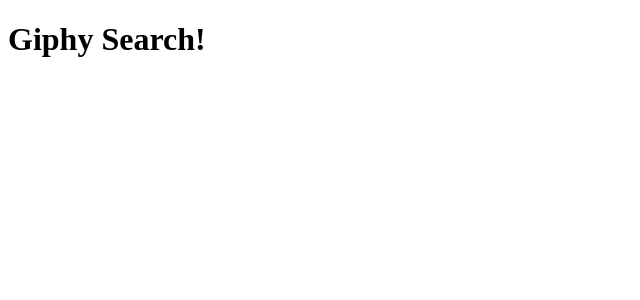
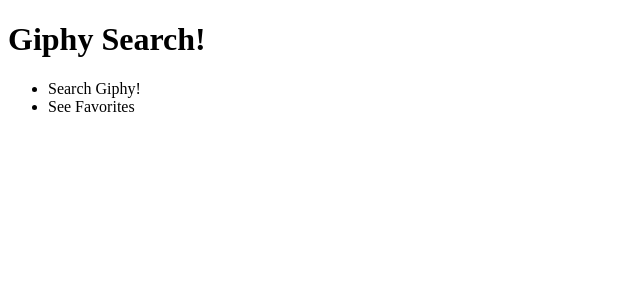
Before and after one commit to NH-pro/group-giphy-saga-project, a React (Create React App) app: page / in a window 1280 px wide. Shown: the top 300 px of the page, without its empty margins (0-640 px from the left). Built offline with nearby package versions, Linux system fonts and the light colour scheme; no server answers.

Commit message:
Added React Router logic to allow for conditional component rendering based on the HashRouter

```diff
--- a/package.json
+++ b/package.json
@@ -10,7 +10,7 @@
     "react": "^17.0.1",
     "react-dom": "^17.0.1",
     "react-redux": "^8.0.2",
-    "react-router-dom": "^5.3.0",
+    "react-router-dom": "^5.3.3",
     "react-scripts": "^5.0.1",
     "redux": "^4.2.0",
     "redux-logger": "^3.0.6",
--- a/src/components/App/App.js
+++ b/src/components/App/App.js
@@ -1,9 +1,29 @@
 import React from 'react';
+
+// Import the used functions / hooks
+import { Route, HashRouter as Router } from 'react-router-dom';
+
+// Import the used components
+import Favorites from './Favotrites';
+import Header from '../Header/Header';
 
 function App(props) {
   return (
     <div>
-      <h1>Giphy Search!</h1>
+      {/* Contain all App components within the <Router>, allowing for links and dynamic rendering */}
+      <Router>
+
+        <Header /> {/* Display the <Header> on all pages */}
+
+        <Route path="/" exact>
+          {/* SEARCH COMPONENT */}
+        </Route>
+
+        <Route path="/favorites" exact>
+          <Favorites />
+        </Route>
+
+      </Router>
     </div>
   );
 }
--- /dev/null
+++ b/src/components/Header/Header.jsx
@@ -0,0 +1,16 @@
+// Header component that will be used throughout the App
+export default function Header() {
+
+    // Render the information to the DOM
+    return (
+        <header className="App-header">
+            <h1>Giphy Search!</h1>
+            <nav>
+                <ul>
+                    <li>Search Giphy!</li>
+                    <li>See Favorites</li>
+                </ul>
+            </nav>
+        </header>
+    )
+}
```
